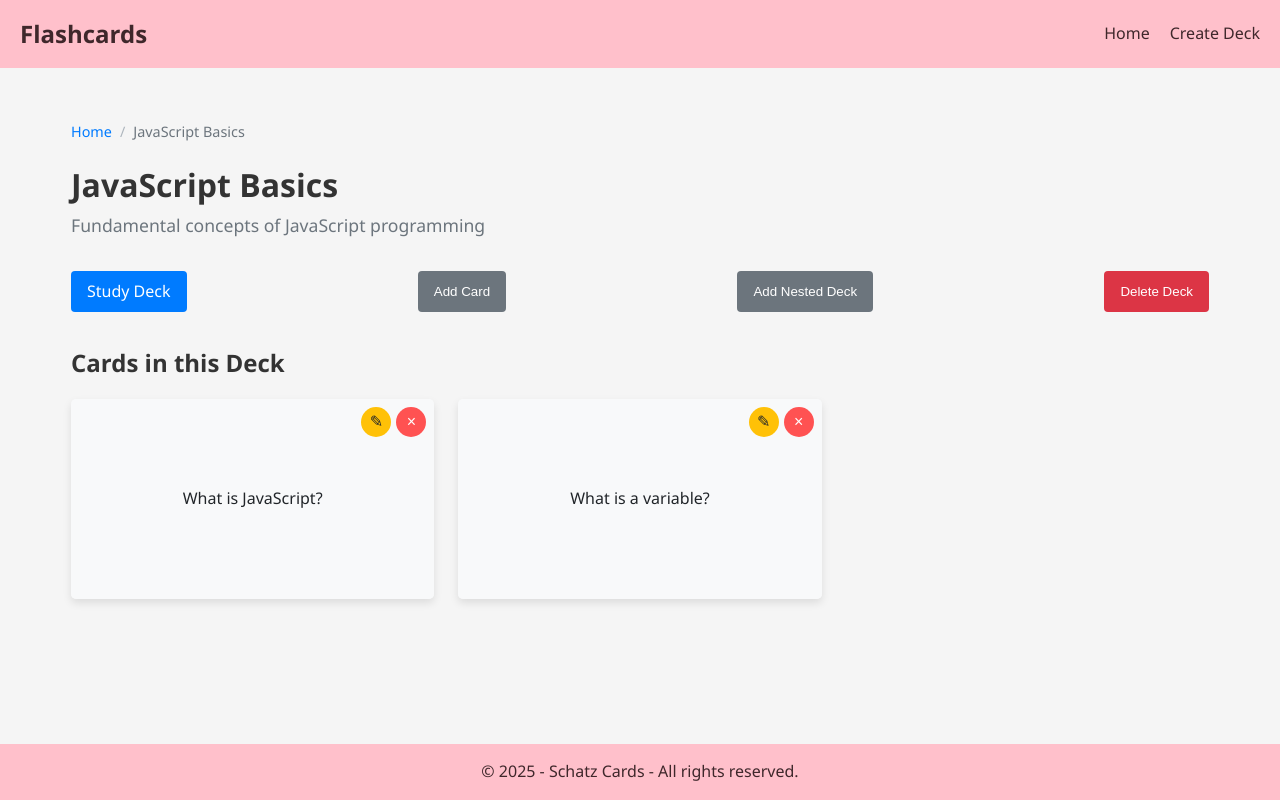
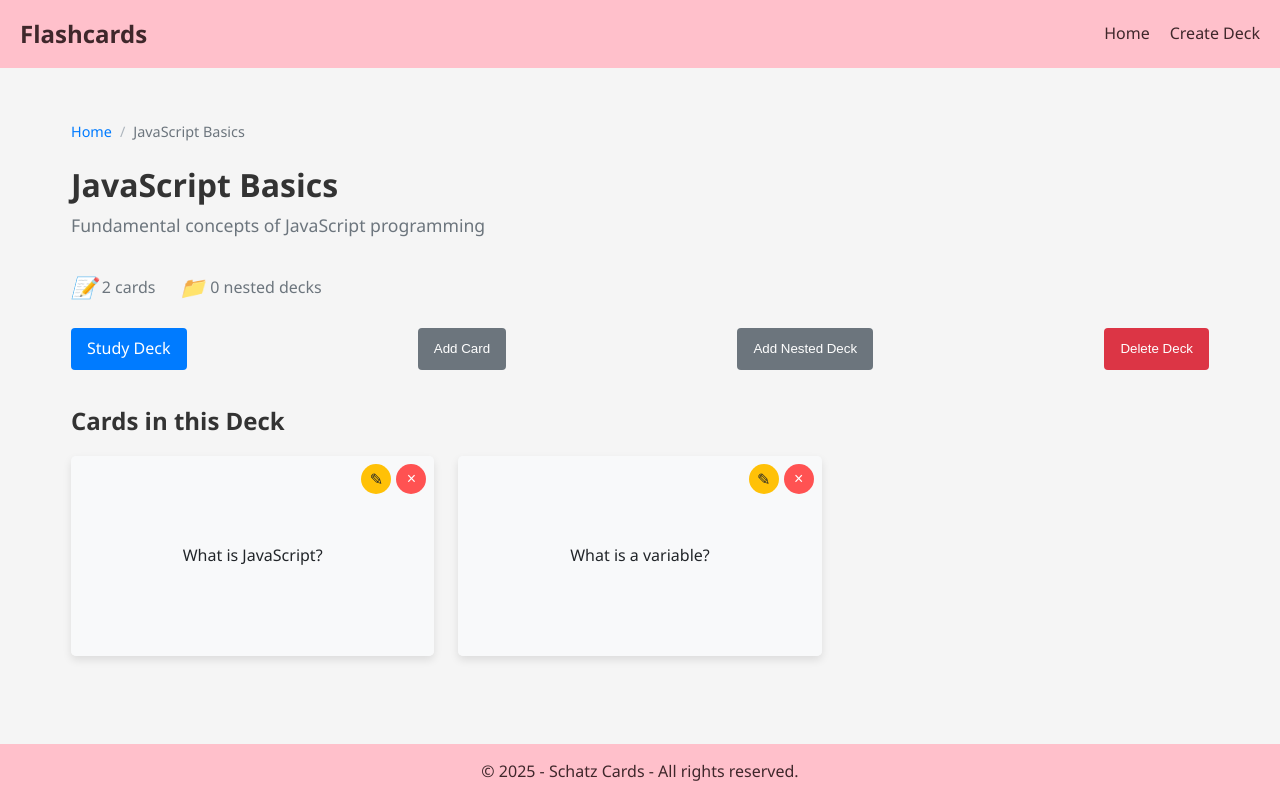
Before and after one commit to ivakalol/flashcards-website-react, a React (Create React App) app: page /deck/1 in a window 1280 px wide. Built offline with nearby package versions, Linux system fonts and the light colour scheme.

Commit message:
DeckPage More Information
Now the decks show inforation on how many nested decks are inside of them

```diff
--- a/src/components/DeckList.js
+++ b/src/components/DeckList.js
@@ -1,9 +1,33 @@
-import React from 'react';
+import React, { useState, useEffect } from 'react';
 import { Link } from 'react-router-dom';
-import { deleteDeck, getDecksByParentId } from '../services/deckService';
+import { deleteDeck, getChildDecksCount } from '../services/deckService';
 import '../styles/DeckList.css';
 
 function DeckList({ decks, onDelete }) {
+  // State to track child deck counts
+  const [deckCounts, setDeckCounts] = useState({});
+  const [isLoading, setIsLoading] = useState(true);
+
+  // Load child deck counts when deck list changes
+  useEffect(() => {
+    const loadChildCounts = async () => {
+      const counts = {};
+
+      for (const deck of decks) {
+        counts[deck.id] = await getChildDecksCount(deck.id);
+      }
+
+      setDeckCounts(counts);
+      setIsLoading(false);
+    };
+
+    if (decks.length > 0) {
+      loadChildCounts();
+    } else {
+      setIsLoading(false);
+    }
+  }, [decks]);
+
   // Handle deletion and refresh the decks list
   const handleDeleteDeck = async (deckId, e) => {
     e.preventDefault();
@@ -17,6 +41,10 @@ function DeckList({ decks, onDelete }) {
     }
   };
 
+  if (isLoading && decks.length > 0) {
+    return <div className="loading-counts">Loading deck information...</div>;
+  }
+
   return (
     <div className="deck-list">
       {decks.map(deck => (
@@ -24,8 +52,12 @@ function DeckList({ decks, onDelete }) {
           <h3>{deck.title}</h3>
           <p>{deck.description}</p>
           <div className="deck-stats">
-            <span>{deck.cards.length} cards</span>
-            {/* If needed, you could fetch child deck count here */}
+            <span className="stat-item">
+              <i className="stat-icon card-icon">📝</i> {deck.cards.length} cards
+            </span>
+            <span className="stat-item">
+              <i className="stat-icon folder-icon">📁</i> {deckCounts[deck.id] || 0} nested decks
+            </span>
           </div>
           <div className="deck-actions">
             <Link to={`/deck/${deck.id}`} className="btn btn-view">View</Link>
--- a/src/pages/DeckPage.js
+++ b/src/pages/DeckPage.js
@@ -43,6 +43,7 @@ function DeckPage() {
       setIsLoading(false);
     }
   };
+
 
   useEffect(() => {
     loadDeck();
@@ -158,10 +159,21 @@ function DeckPage() {
 
   return (
     <div className="deck-page">
-      <Breadcrumb path={breadcrumbPath} />
+            <Breadcrumb path={breadcrumbPath} />
 
       <h1>{deck.title}</h1>
       <p className="deck-description">{deck.description}</p>
+
+      <div className="deck-info">
+        <div className="deck-stats">
+          <span className="stat-item">
+            <i className="stat-icon card-icon">📝</i> {deck.cards.length} cards
+          </span>
+          <span className="stat-item">
+            <i className="stat-icon folder-icon">📁</i> {childDecks.length} nested decks
+          </span>
+        </div>
+      </div>
 
       <div className="deck-actions">
         <Link to={`/study/${deckId}`} className="btn btn-primary">Study Deck</Link>
--- a/src/services/deckService.js
+++ b/src/services/deckService.js
@@ -229,3 +229,9 @@ export const updateCardInDeck = async (deckId, cardId, cardData) => {
   localStorage.setItem('flashcards_decks', JSON.stringify(updatedDecks));
   return updatedDeck;
 };
+
+// Get count of child decks for a parent deck
+export const getChildDecksCount = async (parentId) => {
+  const decks = await getDecks();
+  return decks.filter(deck => deck.parentId === parentId).length;
+};
--- a/src/styles/DeckList.css
+++ b/src/styles/DeckList.css
@@ -52,3 +52,26 @@
 .btn-delete:hover {
   background-color: #ff1a1a;
 }
+.deck-stats {
+  display: flex;
+  gap: 1rem;
+  margin-bottom: 1rem;
+  color: #6c757d;
+  font-size: 0.95rem;
+}
+
+.stat-item {
+  display: flex;
+  align-items: center;
+  gap: 0.25rem;
+}
+
+.stat-icon {
+  font-size: 1.2rem;
+}
+
+.loading-counts {
+  padding: 1rem;
+  text-align: center;
+  color: #6c757d;
+}
--- a/src/styles/DeckPage.css
+++ b/src/styles/DeckPage.css
@@ -1,9 +1,30 @@
-/* Add this to your DeckPage.css if needed */
+/* DeckPage.css */
 
 .deck-page {
   max-width: 1200px;
   margin: 0 auto;
   padding: 2rem 1rem;
+}
+
+.deck-info {
+  margin-bottom: 1.5rem;
+}
+
+.deck-stats {
+  display: flex;
+  gap: 1.5rem;
+  color: #6c757d;
+  font-size: 1rem;
+}
+
+.stat-item {
+  display: flex;
+  align-items: center;
+  gap: 0.3rem;
+}
+
+.stat-icon {
+  font-size: 1.3rem;
 }
 
 .deck-description {
```
